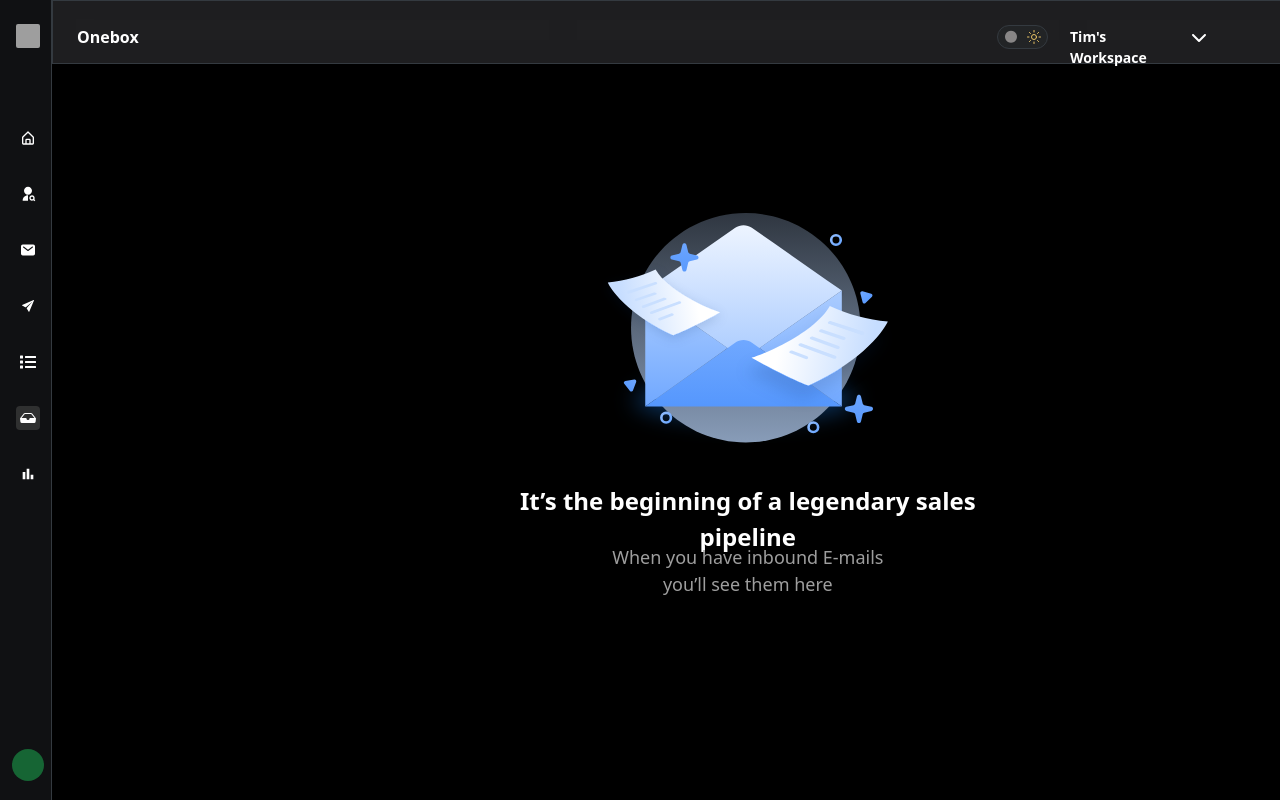
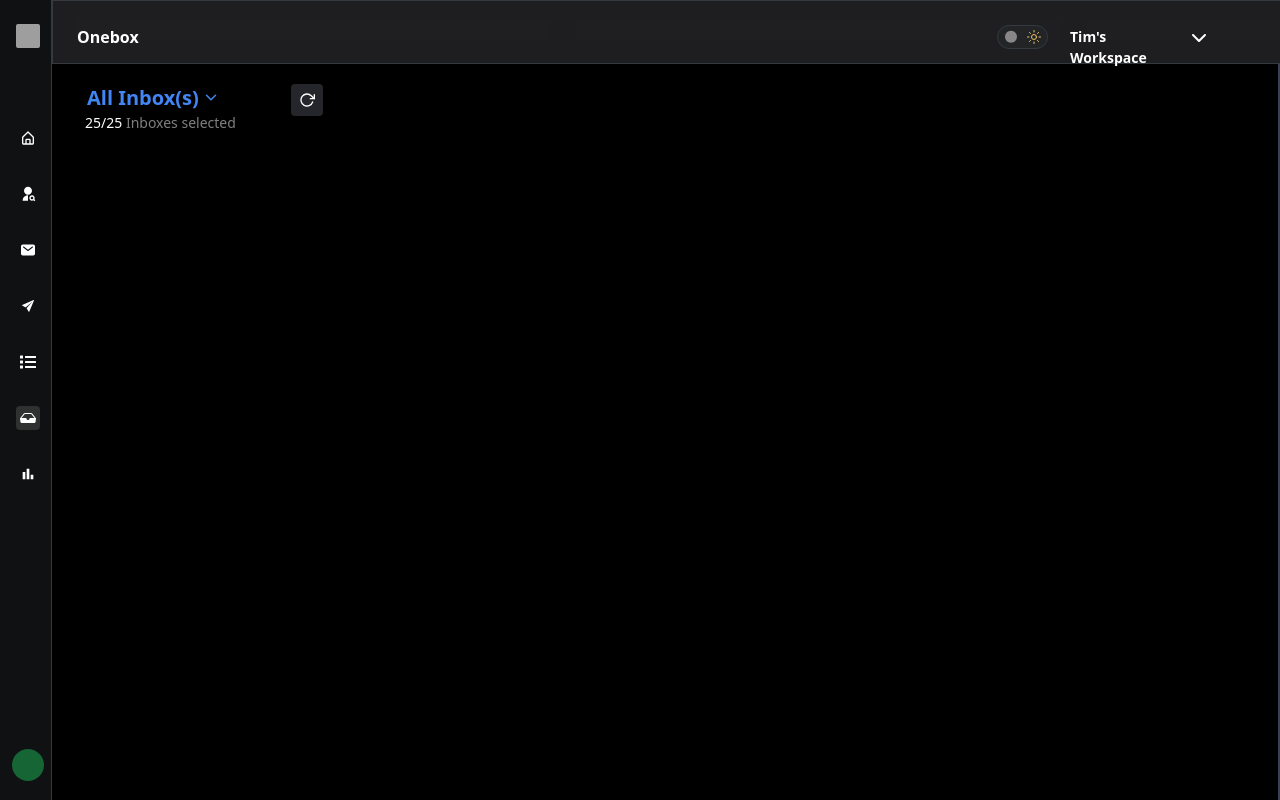
Before and after one commit to HemanthRaghu96/Onebox-Email-Service, a React (Vite) app: page /onebox in a window 1280 px wide. Both pictures are taken after a click on the element 28 px from the left and 417 px from the top of the page. Built offline with nearby package versions, Linux system fonts and the light colour scheme; grey boxes are pictures that could not be loaded.

Commit message:
Created Inbox header

```diff
--- /dev/null
+++ b/src/components/InboxHeader.tsx
@@ -0,0 +1,47 @@
+import { IoChevronDown } from "react-icons/io5";
+import { FiRotateCw } from "react-icons/fi";
+import React, { useEffect } from "react";
+import { resetMail } from "../hooks/hooks";
+import { useNavigate } from "react-router";
+
+interface headerProps {
+  currColor: Boolean;
+}
+
+const InboxHeader: React.FC<headerProps> = ({ currColor }) => {
+  const navigate = useNavigate();
+  let token: string | null;
+
+  useEffect(() => {
+    token = localStorage.getItem("reachinbox-auth");
+    token = token ? JSON.parse(token) : "";
+  }, []);
+
+  const handleReset = () => {
+    resetMail(token).then(() => navigate("/"));
+  };
+  return (
+    <>
+      <div className="flex flex-col">
+      <div  className="w-[160px] h-[47px] absolute top-[7px] left-[2px] p-[10px] pt-0 pr-0 pb-0 pl-0 gap-[4px] opacity-[0px] flex justify-center items-center">
+        <h1 className="h-[27px] w-[112px] text-[#4285F4] text-[20px] font-bold leading-[27.24px] text-left font-sans">All Inbox(s)</h1>
+        <IoChevronDown color="#4285F4" className="w-[16px] h-[17px]  gap-[0px] opacity-[px0] cursor-pointer" />
+      </div>
+      <p className='text-left  text-[14px] absolute top-[45px] left-[14px]'>25/25 <span className=' text-[#7F7F7F]'>Inboxes selected</span></p>
+      </div>
+      <div
+        className={`w-[32px] h-[32px] p-[8px] pt-0 pr-0 pb-0 pl-0 gap-[8px]  opacity-[0px] absolute top-[17px] left-[220px]
+            ${
+          currColor ? "bg-[#25262B]" : "bg-[#e1e7ee]"
+        } rounded flex justify-center items-center`}
+      >
+        <FiRotateCw
+          className="w-[16px] h-[16px]  cursor-pointer"
+          onClick={handleReset}
+        />
+      </div>
+    </>
+  );
+};
+
+export default InboxHeader;
--- /dev/null
+++ b/src/hooks/hooks.ts
@@ -0,0 +1,13 @@
+import axios from "axios";
+
+export const resetMail = (token:string |null)=> {
+    return (axios.get(`https://hiring.reachinbox.xyz/api/v1/onebox/reset`,{
+        headers: {
+            'authorization': `Bearer ${token}`
+        }
+    }).then ((res) => {
+        console.log(res)
+        return res
+    })
+    .catch(err => console.log(err)))
+};
--- a/src/pages/Onebox.tsx
+++ b/src/pages/Onebox.tsx
@@ -4,6 +4,7 @@ import { jwtDecode } from "jwt-decode";
 import Theme from "../components/Theme";
 import { FaChevronDown } from "react-icons/fa6";
 import LoadingPage from "../components/LoadingScreen";
+import InboxHeader from "../components/InboxHeader";
 
 const Onebox = () => {
   const [currColor, setCurrColor] = useState<boolean>(true);
@@ -38,12 +39,11 @@ const Onebox = () => {
     ? firstName[0] + (lastName ? lastName[0] : "")
     : "";
   const handleChange = (index: number) => setShowEmailDesktop(index);
-
   return (
     <div
       className={`w-full h-full flex ${currColor ? "bg-black" : "bg-white"} ${
         currColor ? "text-white" : "text-black"
-      } overflow-hidden`}
+      } `}
     >
       <div className="h-screen">
         <Sidebar
@@ -86,7 +86,22 @@ const Onebox = () => {
           </div>
         </div>
       </div>
-      <LoadingPage />
+      {showEmailDesktop != 5 ? (
+        <LoadingPage />
+      ) : (
+        <div
+          className={`flex border ${
+            currColor ? "border-gray-700" : "border-gray-300"
+          } `}
+        >
+          <div  className="w-[278px]  absolute top-[67px] left-[71px] gap-[8px] opacity-[0px] ">
+            <div className="flex justify-between mt-4 items-center">
+              <InboxHeader currColor={currColor} />
+            </div>
+
+          </div>
+        </div>
+      )}
     </div>
   );
 };
```
